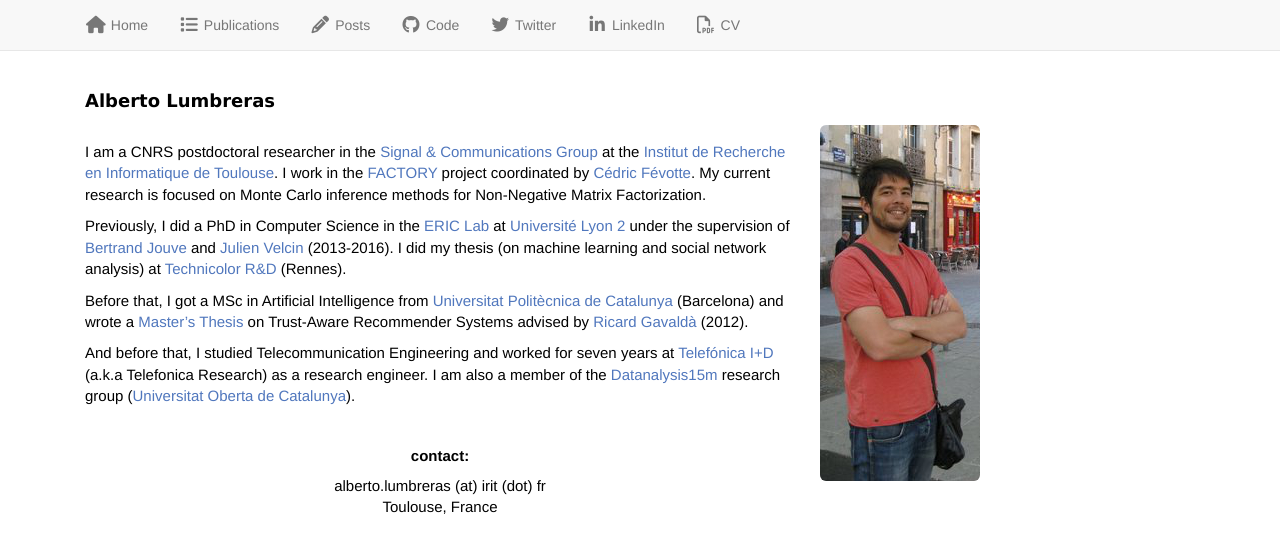
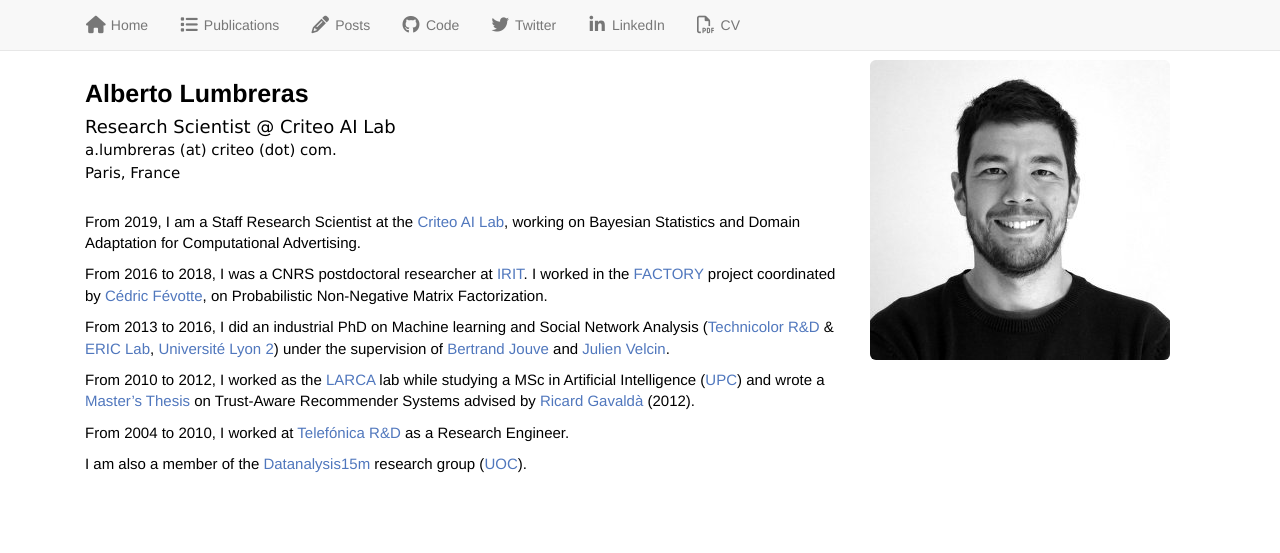
Before and after one commit to alumbreras/alumbreras.github.io, a Jekyll site: the page built from index.md, in a window 1280 px wide. Shown: the top 553 px of the page. Built offline with Jekyll 4.4.1, drawn with Linux system fonts in a browser that asks for light colours; nearby versions of some CDN libraries; comment, search, counter and statistics services are not loaded.

Commit message:
Status updated. Modifs in margins of main page

```diff
--- a/_layouts/default.html
+++ b/_layouts/default.html
@@ -5,10 +5,13 @@
 <body>
 
 	<div class="container", style="position:relative; margin-top: 60px;">
-					<div class="col-xs-10">
+		<div class="row">
+					<div class="col-xs-10 col-md-12">
 						{% include navbar.html %}
 						{{content}}
 					</div>
+		</div>
+
 	</div>
 
 	<section id="footer">
--- a/css/custom.css
+++ b/css/custom.css
@@ -6,6 +6,10 @@
     line-height: 1.428571429;
     color: #000;
     background-color: #fff;
+}
+
+.headline p {
+    margin:0.5em 0 0em 0;
 }
 
 /* Navigation menu with a slightly smaller font */
@@ -71,7 +75,6 @@
 /* Post titles*/
 h1,.h1 {
 	font-size:25px;
-	font-variant:small-caps;
 	font-weight:bold;
 }
 
@@ -80,7 +83,15 @@
 	line-height:1.5em;
 	margin:1.5em 0 1.5em 0;
 	font-weight:bold;
-	font-family: 'lucida grande', sans-serif;
+    font-family:'lucida grande', sans-serif;
+}
+
+h2.headline {
+	font-size:120%;
+	line-height:1em;
+	margin:0.2em 0 0em 0;
+	font-weight:normal;
+    font-family:'lucida grande', sans-serif;
 }
 
 h3,.h3 {
@@ -89,6 +100,15 @@
 	font-weight:bold;
 	font-family: 'lucida grande', sans-serif;
 	font-variant:small-caps;
+}
+
+h3.headline {
+	font-size:100%;
+    line-height:1em;
+    margin:0.5em 0em 2em 0em;
+	font-weight:normal;
+    font-family: 'lucida grande', sans-serif;
+    font-variant:normal;
 }
 
 h4,.h4 {
--- a/index.md
+++ b/index.md
@@ -2,34 +2,48 @@
 layout: default
 ---
 
-<img src="./img/Alberto.jpg" class="img-rounded" style="float: right; margin: 65px 25px 25px 25px;" />
+<div class="col-xs-12 col-md-12">
 
-## Alberto Lumbreras
+<div class=".col-xs-12 .col-md-4">
+	<img src="./img/Alberto_w.jpg"
+		class="img-rounded"
+		style="float: right; margin: 0px 25px 25px 25px;" />
+</div>
 
-<p> I am a CNRS postdoctoral researcher in the <a href = "http://sc.enseeiht.fr/Signal & Communications Group">Signal & Communications Group</a>
-at the <a href="https://www.irit.fr/?lang=fr">Institut de Recherche en Informatique de Toulouse</a>.
-I work in the <a href="http://projectfactory.irit.fr/">FACTORY</a> project
-coordinated by <a href="https://www.irit.fr/~Cedric.Fevotte/">Cédric Févotte</a>.
-My current research is focused on Monte Carlo inference methods for Non-Negative Matrix Factorization.
+<div class=".col-xs-12 .col-md-8">
+	<h1> Alberto Lumbreras </h1>
+	<h2 class="headline">Research Scientist @ Criteo AI Lab</h2>
+	<h3 class="headline">a.lumbreras (at) criteo (dot) com. <p>Paris, France</p></h3>
 
-<p>Previously, I did a PhD in Computer Science in the <a href="http://eric.univ-lyon2.fr/">ERIC Lab</a>
-at <a href="http://www.univ-lyon2.fr/">Université Lyon 2</a>
-under the supervision of <a href="http://blogs.univ-tlse2.fr/jouve/">Bertrand Jouve</a>
-and <a href="http://mediamining.univ-lyon2.fr/people/velcin/">Julien Velcin</a> (2013-2016).
-I did my thesis (on machine learning and social network analysis) at <a href="http://www.technicolor.com/">Technicolor R&D </a> (Rennes).</p>
+<p> From 2019, I am a Staff Research Scientist at the <a href="https://ailab.criteo.com/">Criteo AI Lab</a>, working on Bayesian Statistics and Domain Adaptation for Computational Advertising.</p>
 
-<p>Before that, I got a MSc in Artificial Intelligence from <a href="http://www.upc.edu/?set_language=en">Universitat Politècnica de Catalunya</a> (Barcelona)
+<p>
+From 2016 to 2018, I was a CNRS postdoctoral researcher
+at <a href="https://www.irit.fr/?lang=fr">IRIT</a>.
+I worked in the <a href="http://projectfactory.irit.fr/">FACTORY</a> project
+coordinated by <a href="https://www.irit.fr/~Cedric.Fevotte/">Cédric Févotte</a>, on Probabilistic Non-Negative Matrix Factorization.
+</p>
+
+<p>
+From 2013 to 2016, I did an industrial PhD on Machine learning and Social Network Analysis (<a href="http://www.technicolor.com/">Technicolor R&D </a> & <a href="http://eric.univ-lyon2.fr/">ERIC Lab</a>, <a href="http://www.univ-lyon2.fr/">Université Lyon 2</a>) under the supervision of <a href="http://blogs.univ-tlse2.fr/jouve/">Bertrand Jouve</a>
+and <a href="http://mediamining.univ-lyon2.fr/people/velcin/">Julien Velcin</a>.
+</p>
+
+<p>
+From 2010 to 2012, I worked as the <a href="https://recerca.upc.edu/larca/en">LARCA</a> lab  while studying a MSc in Artificial Intelligence (<a href="http://www.upc.edu/?set_language=en">UPC</a>)
 and wrote a <a href="http://www.albertolumbreras.net/files/Lumbreras_MasterThesis.pdf">Master’s Thesis</a> on Trust-Aware Recommender Systems
-advised by <a href="http://www.lsi.upc.edu/~gavalda/">Ricard Gavaldà</a> (2012).</p>
+advised by <a href="http://www.lsi.upc.edu/~gavalda/">Ricard Gavaldà</a> (2012).
+</p>
 
-<p>And before that, I studied Telecommunication Engineering
-and worked for seven years at <a href="http://tid.es/en/Pages/default.aspx">Telefónica I+D</a> (a.k.a Telefonica Research)
-as a research engineer.
+<p>
+From 2004 to 2010, I worked at <a href="http://tid.es/en/Pages/default.aspx">Telefónica R&D</a>
+as a Research Engineer.
+</p>
+
+<p>
 I am also a member of the <a href="http://datanalysis15m.wordpress.com/">Datanalysis15m</a> research group
-(<a href="http://www.uoc.edu/portal/en/index.html">Universitat Oberta de Catalunya</a>).</p>
+(<a href="http://www.uoc.edu/portal/en/index.html">UOC</a>).
+</p>
 
-<div align="center">
-	<br />
-    <h5>contact:</h5>
-	<p>alberto.lumbreras (at) irit (dot) fr<br /> Toulouse, France</p>
 </div>
+</div> <!-- Text column -->
```
Also changed, not shown: Gemfile.lock, alberto.jpg (added).
